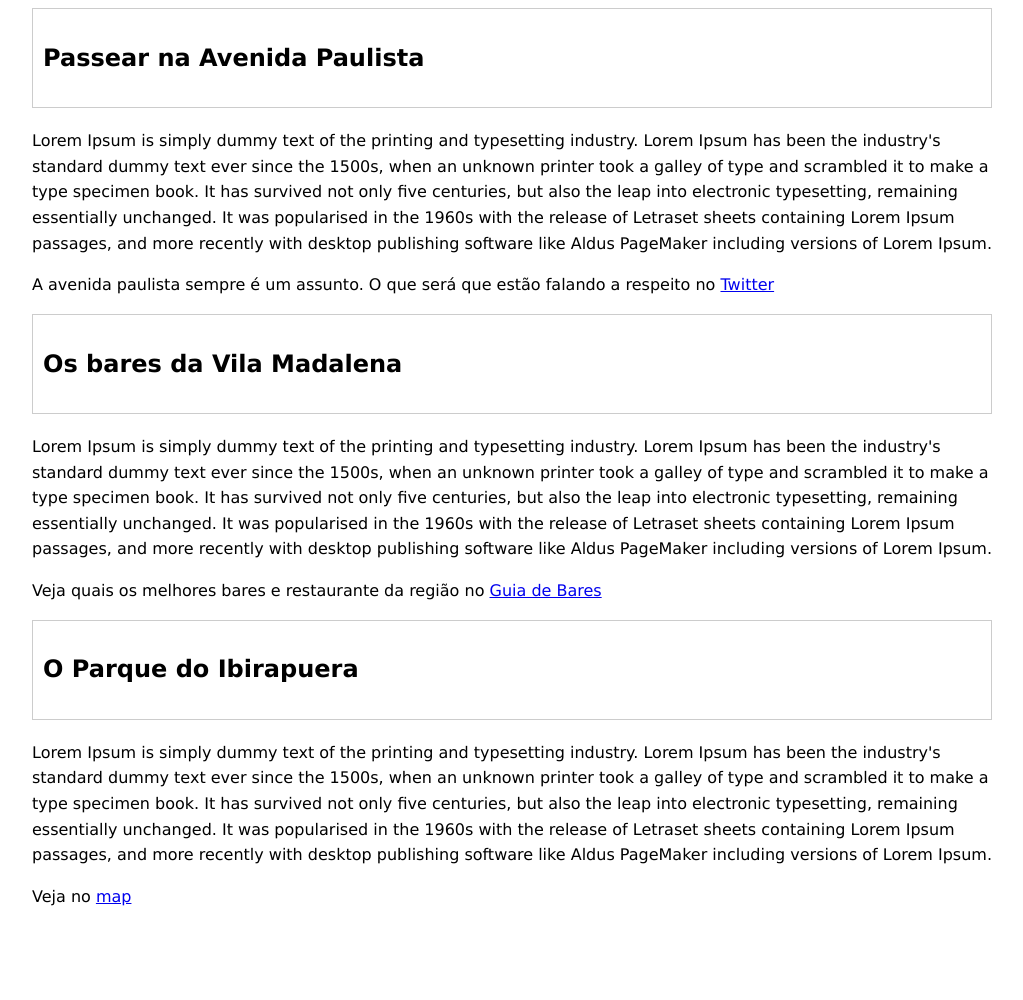
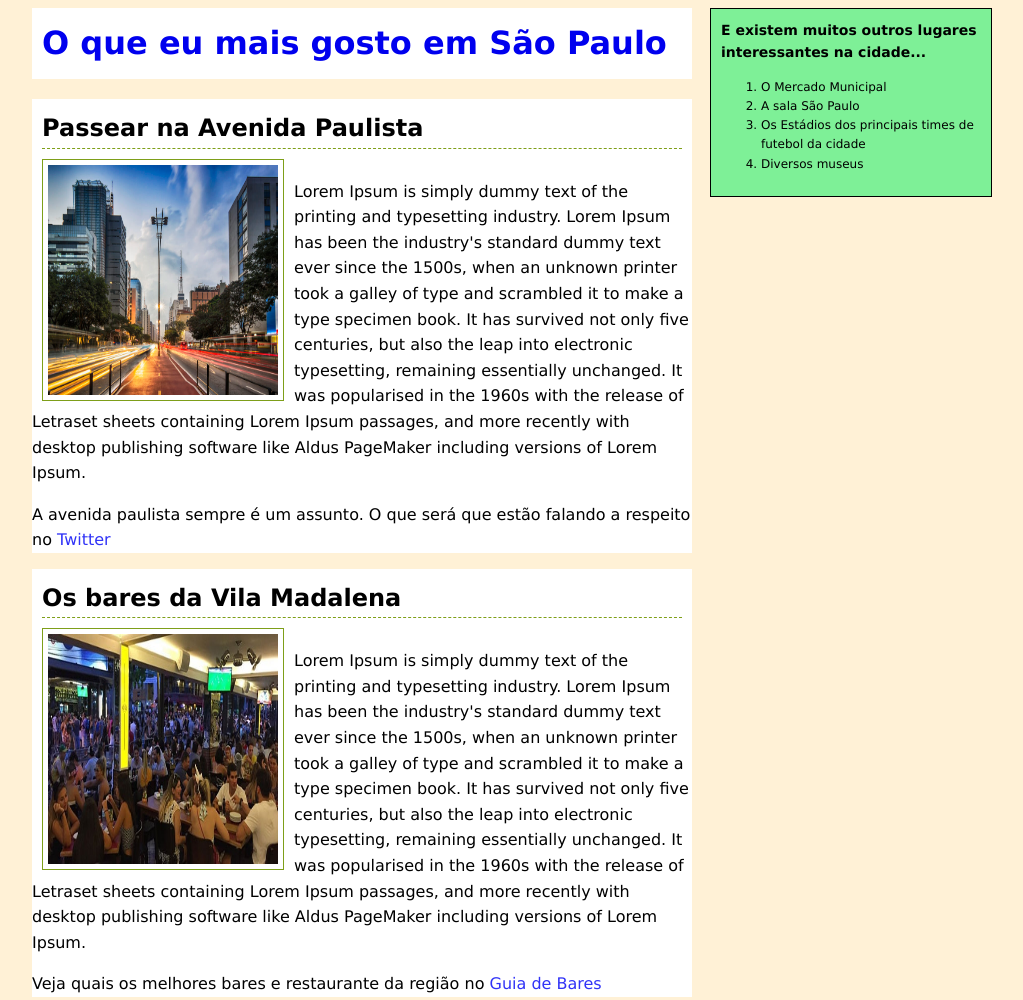
Before and after one commit to franciscasouza/aula01html, a plain HTML site: page index.html in a window 1280 px wide. Shown: the top 1000 px of the page, without its empty margins (128-1151 px from the left). Before the commit the page ends 925 px from the top, so only its background shows below. Drawn offline with Linux system fonts and the light colour scheme.

Commit message:
Final Aula

```diff
--- a/estilo.css
+++ b/estilo.css
@@ -1,16 +1,93 @@
 .container{
+
     margin: 0 auto;
     width: 960px;
 }
 
 body{
+    background: #FFF1D6;
+   /* background: url(dog.jpg);*/
     font-family: 'Lucida Grande', 'Lucida Sans Unicode',  Verdana, sans-serif;
     line-height: 1.6;
+
 }
 
-.place{
+.place {
     border-color: #CCC #999 #999 #CCC;
-    border: 1px solid #CCC;
     margin-bottom: 20px;
     padding: 10px;
+    background-color:#ffff ;
+
 }
+
+.place h2{
+    border-bottom: 1px dashed #7e9f19;
+    margin: 0;
+
+
+}
+
+.fundo{
+
+    background-color: #ffff;
+}
+
+.fundo a{
+    color: rgb(48, 51, 247);
+    text-decoration: none;
+
+}
+
+.place h1{
+    margin: 0;
+    color: darkturquoise;
+
+}
+
+.place img{
+    width: 230px;
+    height: 230px;
+    border: 1px solid #7e9f19;
+    float: left;
+    margin: 10px 10px 0 0;
+    padding: 5px;
+}
+
+h1 a{
+    text-decoration: none;
+}
+
+h1 a:hover{
+    background-color: deeppink;
+    color: floralwhite;
+}
+
+.clear{
+    clear: both;
+}
+
+.footer{
+    font-size: 12;
+    text-align: center;
+}
+.sidenote{
+    background-color: #7ef097;
+    border: solid 1px;
+    padding: 10px;
+    float: right;
+    width: 260px;
+}
+
+.sidenote h3{
+    font-size: 14px;
+    margin-top: 0;
+}
+
+.sidenote ol{
+    font-size: 12px;
+}
+
+.places{
+    float: left;
+    width: 660px;
+}
--- a/index.html
+++ b/index.html
@@ -1,5 +1,6 @@
 <!DOCTYPE html>
 <html lang="pt-br">
+
 <head>
   <!--Isso é um comentário-->
   <meta charset="UTF-8">
@@ -8,10 +9,24 @@
   <link rel="stylesheet" href="estilo.css">
   <title>Aula01</title>
 </head>
+
 <body>
   <div class="container">
+    <div class="places">
+    <div class="place">
+      <h1>
+        <a href="#">
+          O que eu mais gosto em São Paulo
+        </a>
+
+      </h1>
+    </div>
+
+    <div class="fundo">
       <div class="place">
         <h2>Passear na Avenida Paulista</h2>
+        <img src="foto01.jpg" alt="Imagem da avenida paulista">
+
       </div>
       <p>
         Lorem Ipsum is simply dummy text of the printing and
@@ -31,31 +46,12 @@
         estão falando a respeito no <a href="https://twitter.com/#!/search/Avenida Paulista" target="_blank">Twitter</a>
       </p>
 
+    </div>
+    <div class="fundo">
       <div class="place">
         <h2>Os bares da Vila Madalena</h2>
-    </div>
+        <img src="foto02.jpg" alt="Imagem da avenida paulista">
 
-    <p>
-     Lorem Ipsum is simply dummy text of the printing and
-     typesetting industry. Lorem Ipsum has been the industry's
-     standard dummy text ever since the 1500s, when an unknown
-     printer took a galley of type and scrambled it to make a
-     type specimen book. It has survived not only five centuries,
-      but also the leap into electronic typesetting, remaining
-      essentially unchanged. It was popularised in the 1960s
-      with the release of Letraset sheets containing Lorem
-      Ipsum passages, and more recently with desktop publishing
-      software like Aldus PageMaker including versions of Lorem
-      Ipsum.
-    </p>
-
-    <p>
-        Veja quais os melhores bares e restaurante da região
-        no <a href="https://www.guiadasemana.com.br/bares-drinks/noticia/os-melhores-bares-da-vila-madalena" target="_blank">Guia de Bares</a>
-    </p>
-
-    <div class="place">
-        <h2>O Parque do Ibirapuera</h2>
       </div>
       <p>
         Lorem Ipsum is simply dummy text of the printing and
@@ -70,12 +66,57 @@
         software like Aldus PageMaker including versions of Lorem
         Ipsum.
       </p>
+      <p>
+        Veja quais os melhores bares e restaurante da região
+        no <a href="https://www.guiadasemana.com.br/bares-drinks/noticia/os-melhores-bares-da-vila-madalena"
+          target="_blank">Guia de Bares</a>
+      </p>
+    </div>
+    <div class="fundo">
+      <div class="place">
+        <h2>O Parque do Ibirapuera</h2>
+        <img src="foto03.jpg" alt="Imagem da avenida paulista">
+
+      </div>
+      <p>
+        Lorem Ipsum is simply dummy text of the printing and
+        typesetting industry. Lorem Ipsum has been the industry's
+        standard dummy text ever since the 1500s, when an unknown
+        printer took a galley of type and scrambled it to make a
+        type specimen book. It has survived not only five centuries,
+        but also the leap into electronic typesetting, remaining
+        essentially unchanged. It was popularised in the 1960s
+        with the release of Letraset sheets containing Lorem
+        Ipsum passages, and more recently with desktop publishing
+        software like Aldus PageMaker including versions of Lorem
+        Ipsum.
+      </p>
+      <p>
+        Veja no <a href="http://goo.gl/maps/HoH8" target="_blank">map</a>
+      </p>
+    </div>
+    <div class="footer">
+      <p>Parte do Livro HTMl e CSS</p>
+    </div>
+    </div>
+    <div class="sidenote">
+      <h3>
+        E existem muitos outros lugares interessantes na cidade...
+      </h3>
+      <ol>
+        <li>O Mercado Municipal</li>
+        <li>A sala São Paulo</li>
+        <li>Os Estádios dos principais times de futebol da cidade</li>
+        <li>Diversos museus</li>
+      </ol>
+    </div>
 
 
-    <p>
-        Veja no <a href="http://goo.gl/maps/HoH8" target="_blank" >map</a>
-    </p>
+
+
   </div>
 
+
 </body>
+
 </html>
```
Also changed, not shown: chamada.txt (added), dog.jpg (added), foto01.jpg (added), foto02.jpg (added), foto03.jpg (added), ibirapuera.jfif (added). Lines whose indentation alone changed are shown as unchanged.
